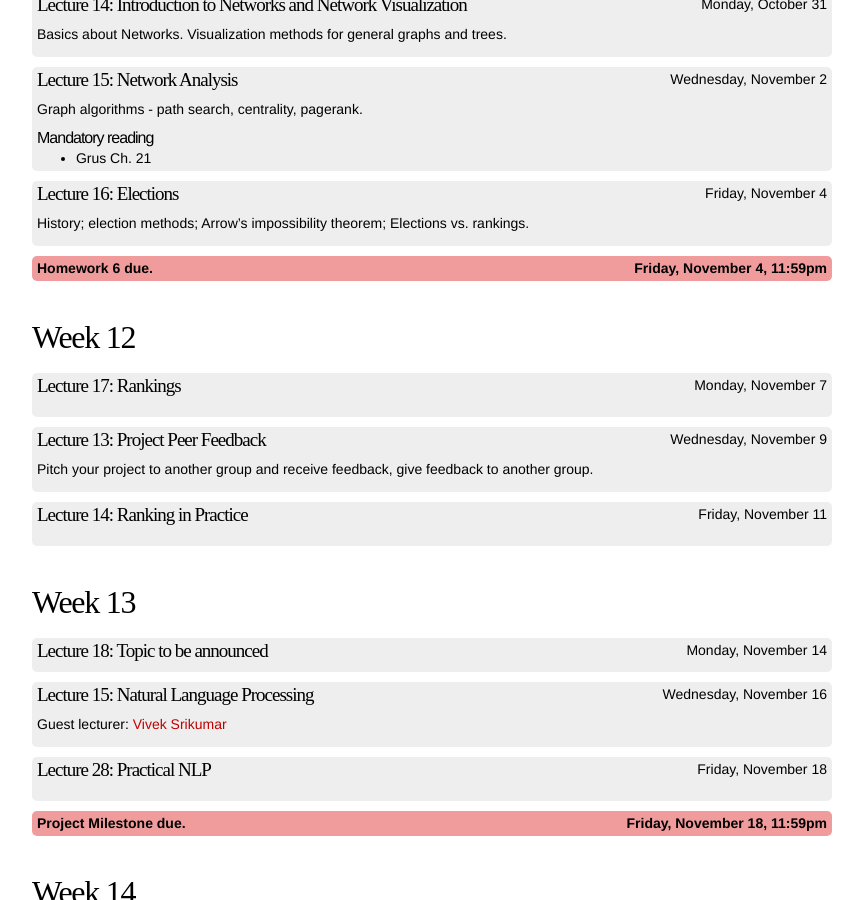
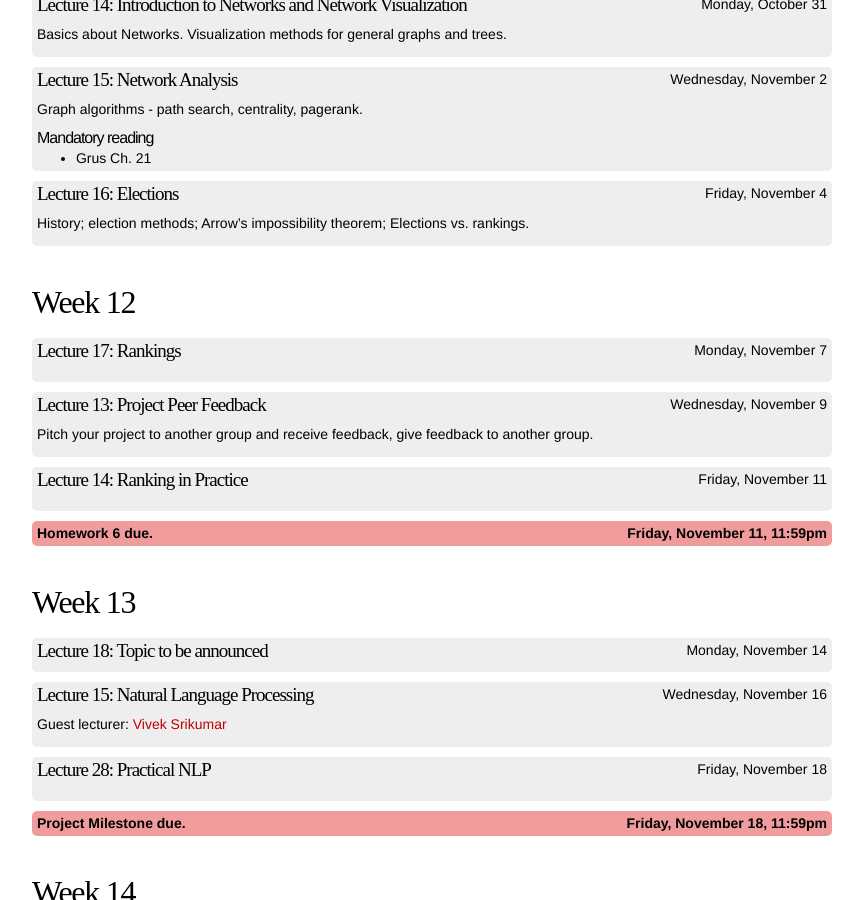
Before and after one commit to datascience-course/2016-website, a Jekyll site: the page built from schedule.md, in a window 1280 px wide and 900 px high, scrolled down 4215 px. Shown: the whole window, without its empty margins (208-1071 px from the left). Built offline with Jekyll 4.4.1, drawn with Linux system fonts in a browser that asks for light colours; some web fonts are replaced; part of the change alters nothing that is shown.

Commit message:
pushed hw6 back by a week

```diff
--- a/_layouts/schedule.html
+++ b/_layouts/schedule.html
@@ -88,7 +88,6 @@ layout: page
     {% include lecture.html number=15 date="Wednesday, November 2" key="network_analysis" %}
     {% include lecture.html number=16 date="Friday, November 4" key="elections" %}
 
-    {% include deadline.html due="Homework 6" date="Friday, November 4, 11:59pm" %}
 
 
     <h2>Week 12</h2>
@@ -97,6 +96,7 @@ layout: page
     {% include lecture.html number=13 date="Wednesday, November 9" key="lab_feedback" %}
     {% include lecture.html number=14 date="Friday, November 11" key="lab_ranking" %}
 
+    {% include deadline.html due="Homework 6" date="Friday, November 11, 11:59pm" %}
 
 
     <h2>Week 13</h2>
```
